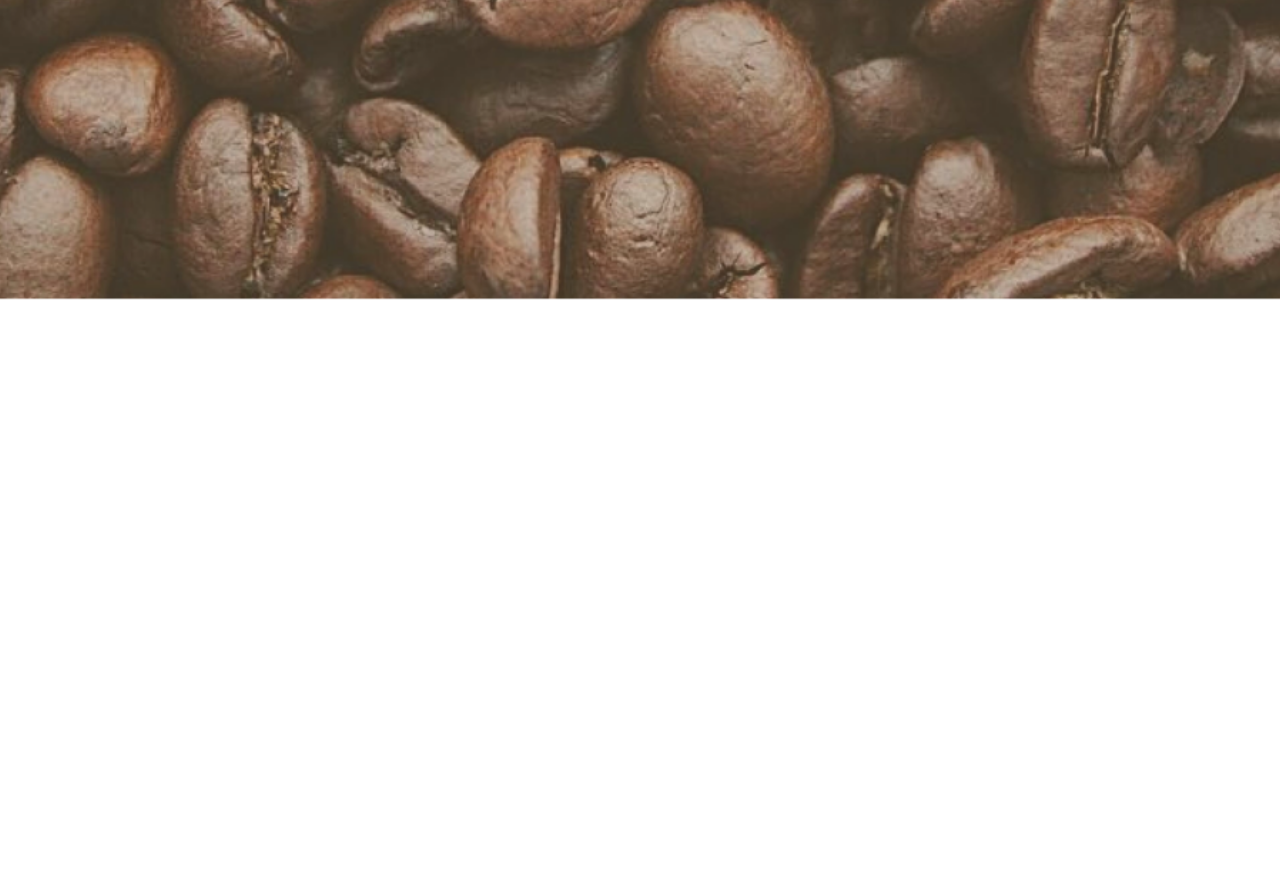
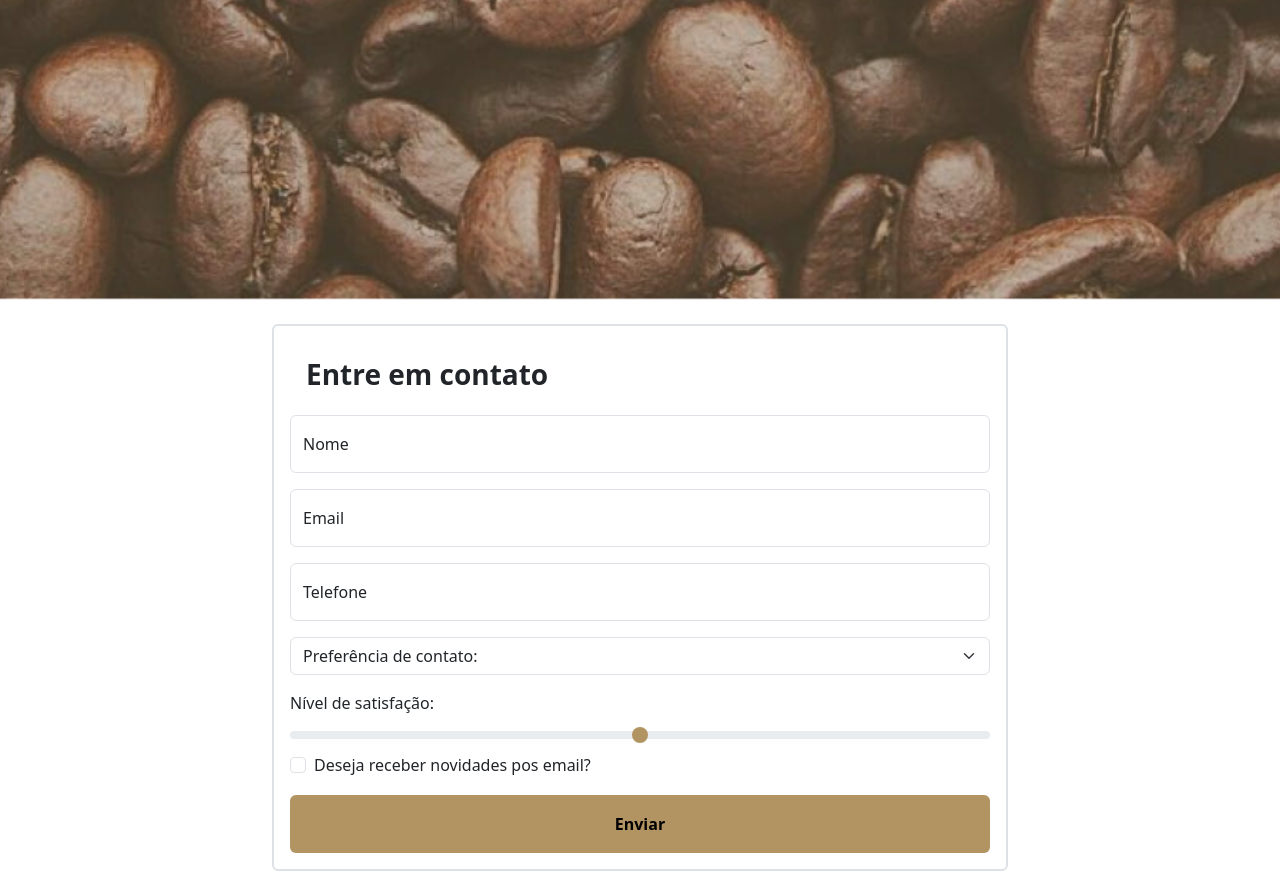
Before and after one commit to ViniCellist/Alura-Serenatto, a plain HTML site: page index.html in a window 1280 px wide. Shown: the part 3600-4495 px from the top of the page. Before the commit the page ends 3900 px from the top, so only its background shows below. Drawn offline with nearby package versions, Linux system fonts and the light colour scheme.

Commit message:
feat: form section

```diff
--- a/estilos.css
+++ b/estilos.css
@@ -7,6 +7,13 @@ body {
 
 input[type=checkbox]:checked,
 input[type=checkbox]:focus {
+  background-color: var(--marrom-claro);
+  border-color: var(--marrom-claro);
+  box-shadow: none;
+  outline: none;
+}
+
+input[type=range]::-webkit-slider-thumb {
   background-color: var(--marrom-claro);
   border-color: var(--marrom-claro);
   box-shadow: none;
--- a/index.html
+++ b/index.html
@@ -36,7 +36,7 @@
                 <a class="nav-link" href="#">Sobre</a>
               </li>
               <li class="nav-item">
-                <a class="nav-link" href="#">Contato</a>
+                <a class="nav-link" href="#contato">Contato</a>
               </li>
               <li class="nav-item">
                 <a class="nav-link" href="#">
@@ -153,6 +153,45 @@
     </section>
 
     <section class="banners banner-3 d-flex flex-column justify-content-center text-center">
+    </section>
+
+    <section class="py-4 container">
+      <div class="row">
+        <div class="col-10 col-xl-8 mx-auto">
+          <div class="border border-2 rounded p-3">
+            <h3 class="fw-bold p-3">Entre em contato</h3>
+            <form id="contato">
+              <div class="form-floating mb-3">
+                <input type="text" class="form-control" id="floatingNome" placeholder="Nome">
+                <label for="floatingNome">Nome</label>
+              </div>
+              <div class="form-floating mb-3">
+                <input type="email" class="form-control" id="floatingEmail" placeholder="name@example.com">
+                <label for="floatingEmail">Email</label>
+              </div>
+              <div class="form-floating mb-3">
+                <input type="number" class="form-control" id="floatingTelefone" placeholder="Telefone">
+                <label for="floatingTelefone">Telefone</label>
+              </div>
+              <select class="form-select mb-3" aria-label="Default select example">
+                <option selected>Preferência de contato:</option>
+                <option value="1">WhatsApp</option>
+                <option value="2">E-mail</option>
+                <option value="3">Ligação</option>
+              </select>
+              <label for="nivel-satisfacao" class="form-label">Nível de satisfação:</label>
+              <input type="range" class="form-range" id="nivel-satisfacao">
+              <div class="form-check">
+                <input class="form-check-input" type="checkbox" value="" id="flexCheckDefault">
+                <label class="form-check-label" for="flexCheckDefault">
+                  Deseja receber novidades pos email?
+                </label>
+              </div>
+              <button type="button" class="btn botao-padrao w-100 fw-bold mt-3 py-3">Enviar</button>
+            </form>
+          </div>
+        </div>
+      </div>
     </section>
 
 
```
